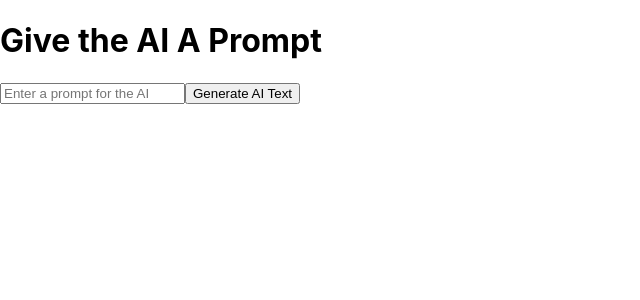
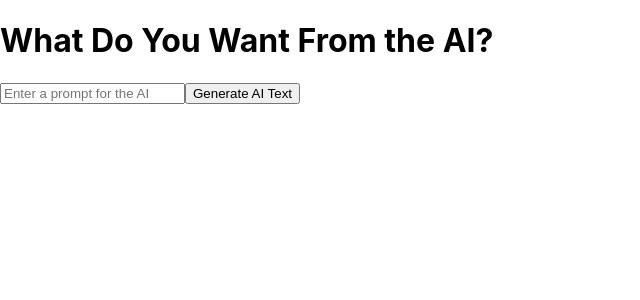
Before and after one commit to mendozalourdes/ai-generator, a React (Create React App) app: page / in a window 1280 px wide. Shown: the top 300 px of the page, without its empty margins (0-640 px from the left). Built offline with nearby package versions, Linux system fonts and the light colour scheme.

Commit message:
Change title

```diff
--- a/src/App.js
+++ b/src/App.js
@@ -1,10 +1,11 @@
 import React from 'react';
 import Container from './Components /Container';
+import './App.css'
 
 const App = () => {
   return (
-    <div>
-    <h1>Give the AI A Prompt</h1>
+    <div className='app'>
+    <h1 className='app-header'>What Do You Want From the AI?</h1>
       <Container/>
     </div>
   );
```
